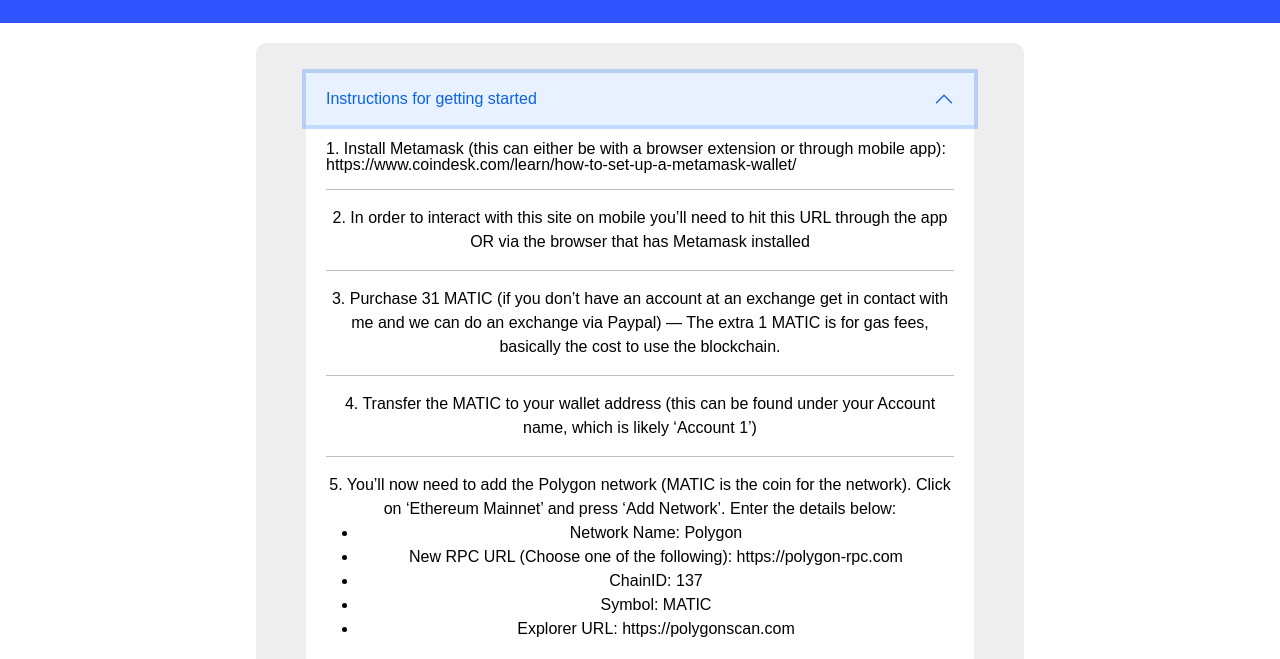
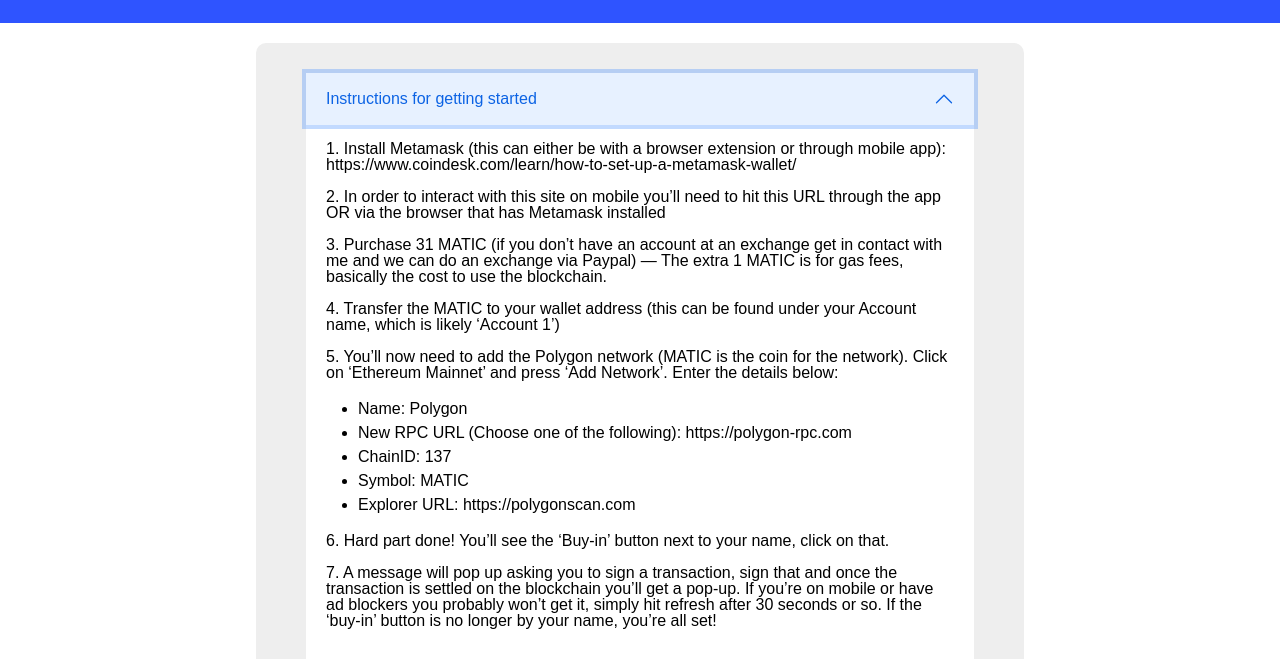
Before and after one commit to niznet89/fantasy-matic, a website built with Parcel: page client/index.html in a window 1280 px wide. Both pictures are taken after a click on the button "Instructions for getting started". Shown: the part 114-773 px from the top of the page. Built offline with nearby package versions, Linux system fonts and the light colour scheme; no server answers; what web3modal would draw is missing.

Commit message:
Text for starting

```diff
--- a/client/index.html
+++ b/client/index.html
@@ -25,23 +25,24 @@
             </h2>
             <div id="flush-collapseOne" class="accordion-collapse collapse" aria-labelledby="flush-headingOne" data-bs-parent="#accordionFlushExample">
               <div class="accordion-body">
-                <p style="line-height: 1; text-align: left !important;">
+                <p>
 
-                1. Install Metamask (this can either be with a browser extension or through mobile app): https://www.coindesk.com/learn/how-to-set-up-a-metamask-wallet/ <hr>
-                2. In order to interact with this site on mobile you’ll need to hit this URL through the app OR via the browser that has Metamask installed <hr>
-                3. Purchase 31 MATIC (if you don’t have an account at an exchange get in contact with me and we can do an exchange via Paypal) — The extra 1 MATIC is for gas fees, basically the cost to use the blockchain. <hr>
-                4. Transfer the MATIC to your wallet address (this can be found under your Account name, which is likely ‘Account 1’)<hr>
+                1. Install Metamask (this can either be with a browser extension or through mobile app): https://www.coindesk.com/learn/how-to-set-up-a-metamask-wallet/ <br><br>
+                2. In order to interact with this site on mobile you’ll need to hit this URL through the app OR via the browser that has Metamask installed <br><br>
+                3. Purchase 31 MATIC (if you don’t have an account at an exchange get in contact with me and we can do an exchange via Paypal) — The extra 1 MATIC is for gas fees, basically the cost to use the blockchain. <br><br>
+                4. Transfer the MATIC to your wallet address (this can be found under your Account name, which is likely ‘Account 1’)<br><br>
                 5. You’ll now need to add the Polygon network (MATIC is the coin for the network). Click on ‘Ethereum Mainnet’ and press ‘Add Network’. Enter the details below:
-                <ul>
-                  <li>Network Name: Polygon</li>
-                  <li>New RPC URL (Choose one of the following): https://polygon-rpc.com</li>
-                  <li>ChainID: 137</li>
-                  <li>Symbol: MATIC</li>
-                  <li>Explorer URL: https://polygonscan.com</li>
+                <ul style="text-align: left;">
+                  <li><b>Name:</b> Polygon</li>
+                  <li><b>New RPC URL (Choose one of the following):</b> https://polygon-rpc.com</li>
+                  <li><b>ChainID:</b> 137</li>
+                  <li><b>Symbol:</b> MATIC</li>
+                  <li><b>Explorer URL:</b> https://polygonscan.com</li>
                 </ul>
-
-                6. Hard part done! You’ll see the ‘Buy-in’ button next to your name, click on that.
+                <p>
+                6. Hard part done! You’ll see the ‘Buy-in’ button next to your name, click on that.<br><br>
                 7. A message will pop up asking you to sign a transaction, sign that and once the transaction is settled on the blockchain you’ll get a pop-up. If you’re on mobile or have ad blockers you probably won’t get it, simply hit refresh after 30 seconds or so. If the ‘buy-in’ button is no longer by your name, you’re all set!
+                </p>
                 </p>
               </div>
             </div>
--- a/client/index.scss
+++ b/client/index.scss
@@ -36,6 +36,11 @@
 
     h1 {
         margin: 0 0 20px;
+    }
+
+    p {
+      line-height: 1;
+      text-align: left !important;
     }
   }
 }
```
